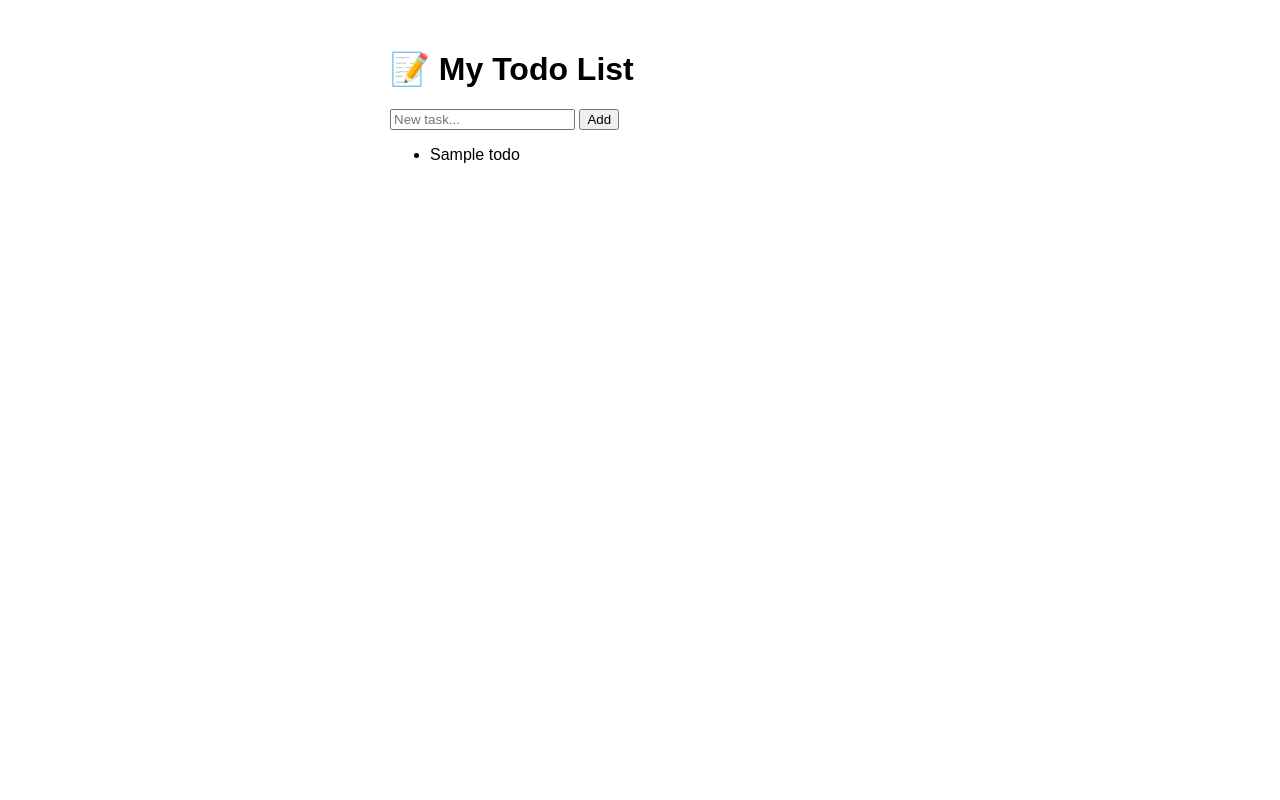
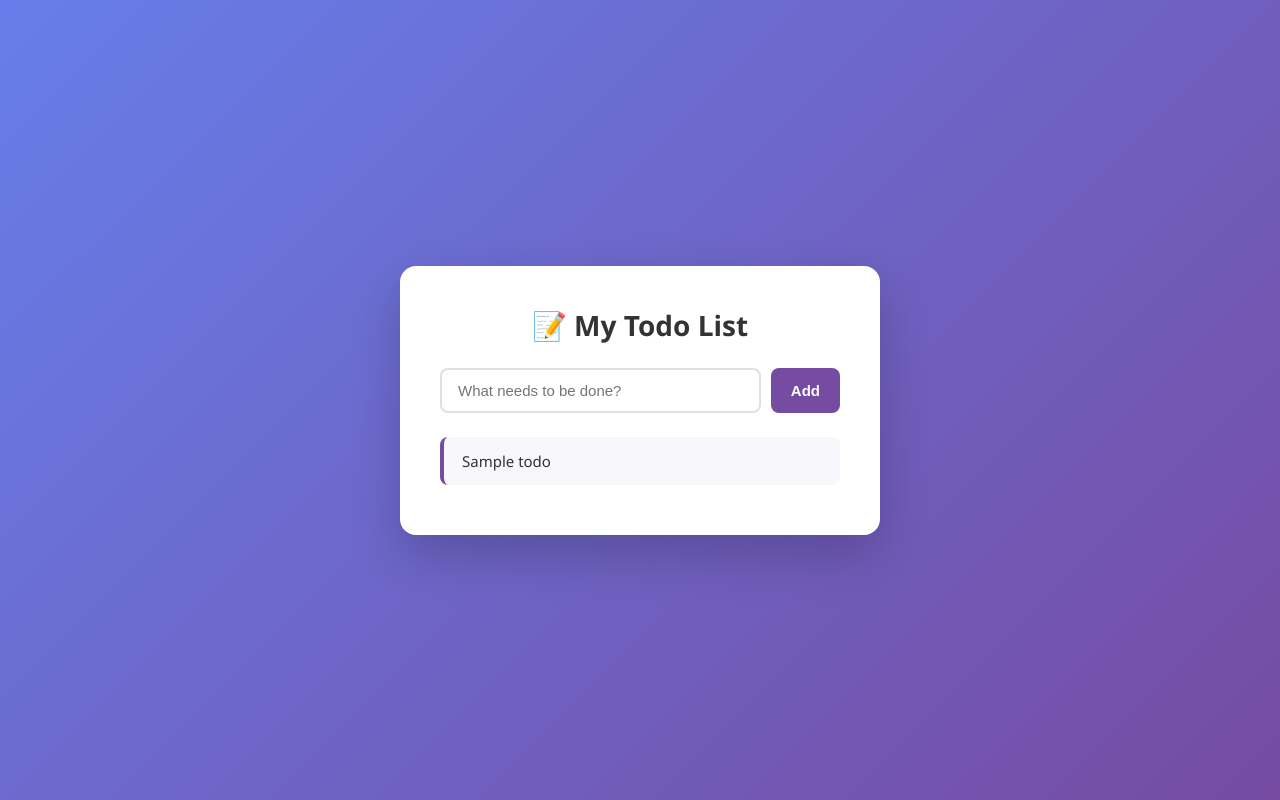
Before and after one commit to rajeevkodwa-cyber/docker-todo-app, a Flask app: page / in a window 1280 px wide. Run offline with Flask 3, Linux system fonts and the light colour scheme; a database or web service that is not in the repository returns one stand-in record (values such as "Sample title"); some libraries are stand-ins or nearby versions.

Commit message:
Update index.html

```diff
--- a/templates/index.html
+++ b/templates/index.html
@@ -1,12 +1,114 @@
 <!DOCTYPE html>
-<html>
+<html lang="en">
 <head>
-    <title>Docker Todo App</title>
+    <meta charset="UTF-8">
+    <title>My Todo List</title>
+    <style>
+        * {
+            margin: 0;
+            padding: 0;
+            box-sizing: border-box;
+        }
+
+        body {
+            font-family: 'Segoe UI', Arial, sans-serif;
+            background: linear-gradient(135deg, #667eea 0%, #764ba2 100%);
+            min-height: 100vh;
+            display: flex;
+            align-items: center;
+            justify-content: center;
+            padding: 20px;
+        }
+
+        .container {
+            background: #ffffff;
+            border-radius: 16px;
+            box-shadow: 0 20px 50px rgba(0, 0, 0, 0.2);
+            padding: 40px;
+            max-width: 480px;
+            width: 100%;
+        }
+
+        h1 {
+            text-align: center;
+            color: #333;
+            font-size: 28px;
+            margin-bottom: 24px;
+        }
+
+        form {
+            display: flex;
+            gap: 10px;
+            margin-bottom: 24px;
+        }
+
+        input[type="text"] {
+            flex: 1;
+            padding: 12px 16px;
+            border: 2px solid #e0e0e0;
+            border-radius: 8px;
+            font-size: 15px;
+            outline: none;
+            transition: border-color 0.2s;
+        }
+
+        input[type="text"]:focus {
+            border-color: #764ba2;
+        }
+
+        button {
+            padding: 12px 20px;
+            background: #764ba2;
+            color: white;
+            border: none;
+            border-radius: 8px;
+            font-size: 15px;
+            font-weight: 600;
+            cursor: pointer;
+            transition: background 0.2s;
+        }
+
+        button:hover {
+            background: #5f3a85;
+        }
+
+        ul {
+            list-style: none;
+        }
+
+        li {
+            background: #f8f7fc;
+            padding: 14px 18px;
+            margin-bottom: 10px;
+            border-radius: 8px;
+            font-size: 15px;
+            color: #333;
+            border-left: 4px solid #764ba2;
+            animation: fadeIn 0.3s ease;
+        }
+
+        li:empty {
+            display: none;
+        }
+
+        @keyframes fadeIn {
+            from { opacity: 0; transform: translateY(-5px); }
+            to { opacity: 1; transform: translateY(0); }
+        }
+
+        .empty-state {
+            text-align: center;
+            color: #999;
+            padding: 20px 0;
+            font-size: 14px;
+        }
+    </style>
 </head>
-<body style="font-family: sans-serif; max-width: 500px; margin: 50px auto;">
+<body>
+    <div class="container">
         <h1>📝 My Todo List</h1>
         <form action="/add" method="POST">
-        <input type="text" name="task" placeholder="New task..." required>
+            <input type="text" name="task" placeholder="What needs to be done?" required>
             <button type="submit">Add</button>
         </form>
         <ul>
@@ -14,5 +116,9 @@
                 <li>{{ todo[1] }}</li>
             {% endfor %}
         </ul>
+        {% if not todos %}
+            <p class="empty-state">No tasks yet. Add one above! 🎯</p>
+        {% endif %}
+    </div>
 </body>
 </html>
```
Lines whose indentation alone changed are shown as unchanged.
